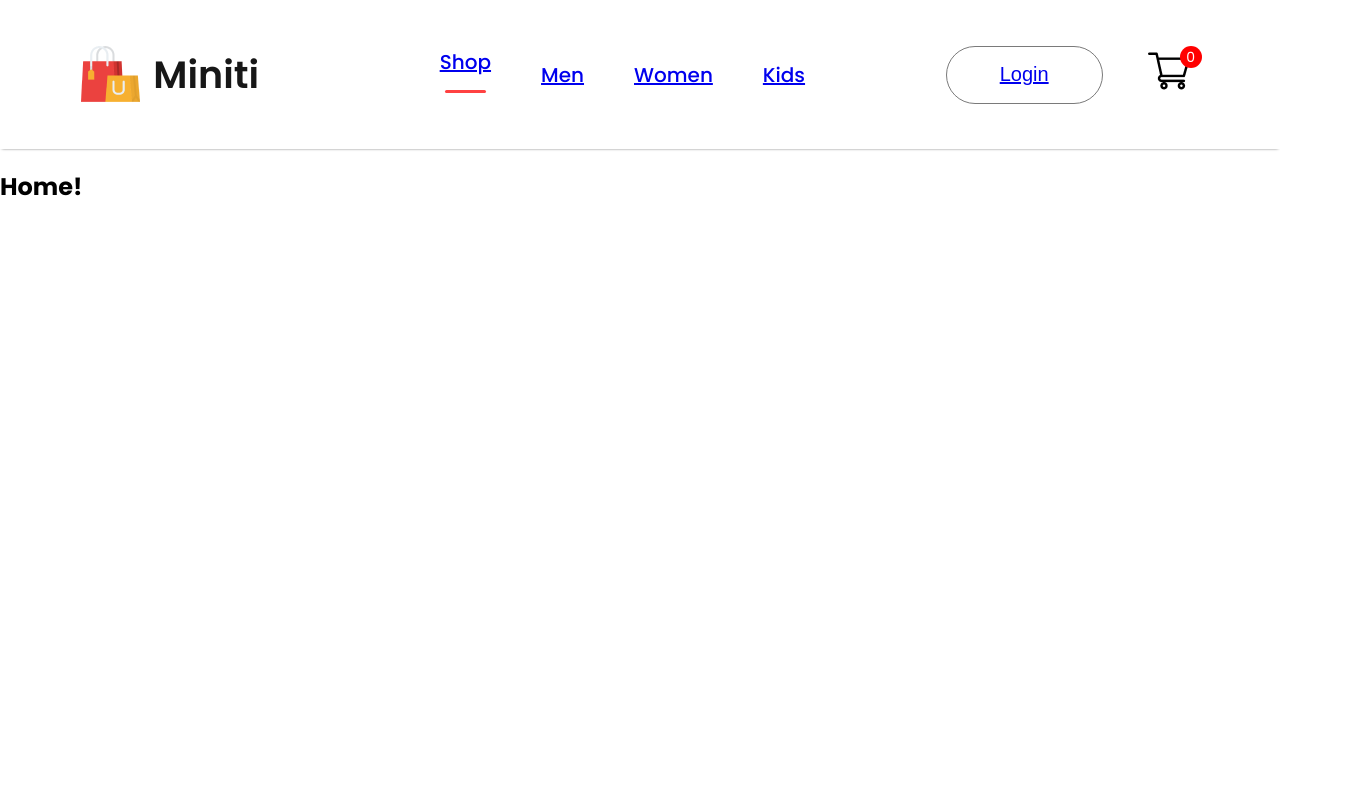
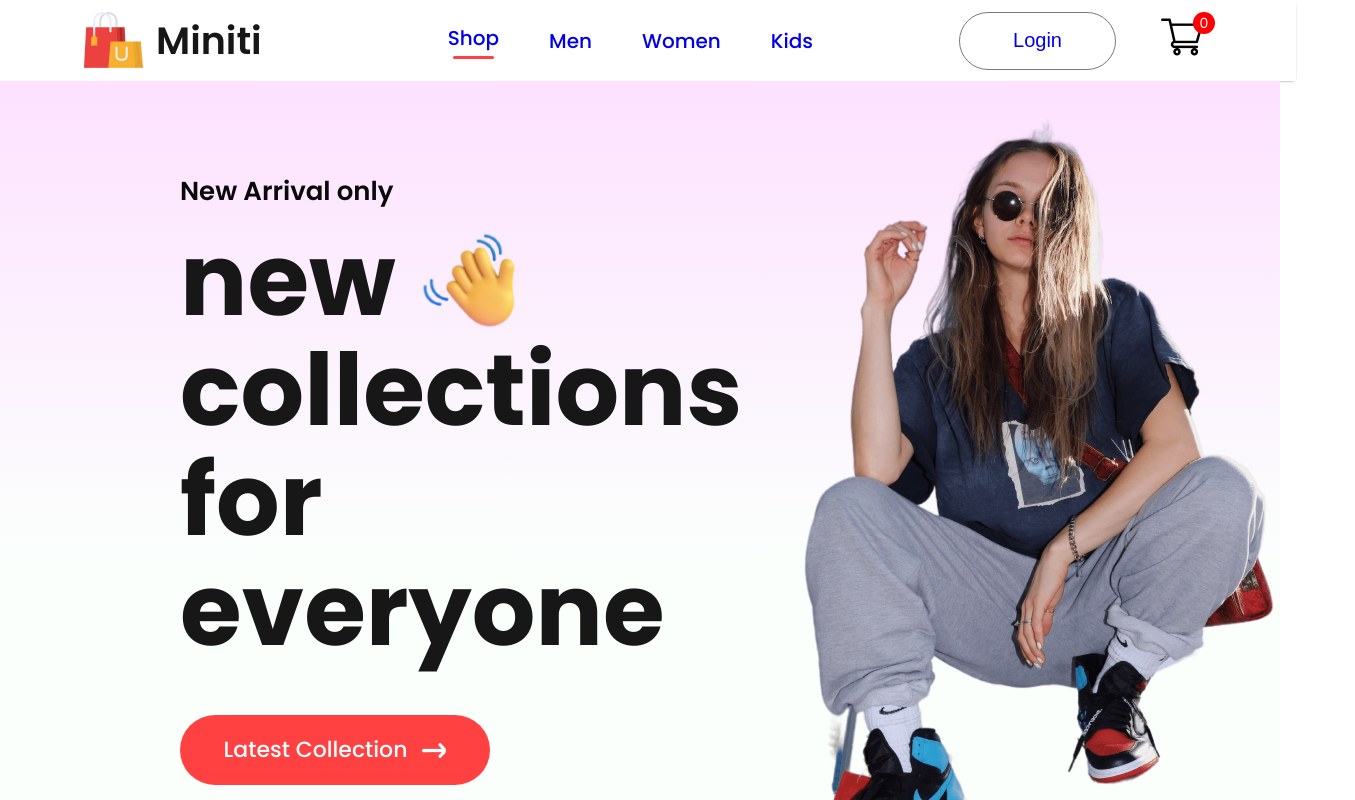
Before and after one commit to Sridhare29/miniti, a React (Create React App) app in the folder miniti/: page / in a window 1280 px wide. Shown: the top 800 px of the page, 1355 px wide, since content can reach past the window. Built offline with nearby package versions, Linux system fonts and the light colour scheme.

Commit message:
home banner

```diff
--- a/miniti/src/App.jsx
+++ b/miniti/src/App.jsx
@@ -4,7 +4,7 @@
 import Product from './pages/Product';
 import Cart from './pages/Cart';
 import Login from './pages/Login';
-import Navbar from './components/Navbar';
+import Navbar from './components/Navbar/Navbar';
 function App() {
   return (
     <BrowserRouter>
--- /dev/null
+++ b/miniti/src/components/Hero/Hero.css
@@ -0,0 +1,54 @@
+.hero{
+    height: 100vh;
+    background: linear-gradient(180deg, #fde1ff, #e1ffea22 60%);
+    display: flex;
+}
+.hero-left{
+    flex: 1;
+    display: flex;
+    flex-direction: column;
+    justify-content: center;
+    gap: 20px;
+    padding-left: 180px;
+    line-height: 1.1;
+}
+
+.hero-left h2{
+    color: #090909;
+    font-size: 26px;
+    font-weight: 600;
+}
+
+.hero-left p{
+    color: #171717;
+    font-size: 100px;
+    font-weight: 700;
+}
+.hero-hand-icon{
+    display: flex;
+    align-items: center;
+    gap: 20px;
+}
+.hero-hand-icon img{
+    width:105px;
+}
+.hero-latest-btn{
+    display: flex;
+    justify-content: center;
+    align-items: center;
+    gap: 15px;
+    width: 310px;
+    height: 70px;
+    border-radius: 75px;
+    margin-top: 30px;
+    background: #ff4141;
+    color: white;
+    font-size: 22px;
+    font-weight: 500;
+}
+
+.hero-right{
+
+    align-items: center;
+    justify-content: center;
+}
--- /dev/null
+++ b/miniti/src/components/Hero/Hero.jsx
@@ -0,0 +1,32 @@
+import React from 'react'
+import './Hero.css'
+import hand_icon from '../../assets/hand_icon.png'
+import arrow_icon from '../../assets/arrow.png'
+import hero_image from '../../assets/hero_image.png'
+
+function Hero() {
+  return (
+    <div className='hero'>
+        <div className="hero-left">
+            <h2>New Arrival only</h2>
+        <div>
+        <div className='hero-hand-icon'>
+            <p>new</p>
+            <img src={hand_icon} alt=''/>
+        </div>
+        <p>collections</p>
+        <p>for everyone</p>
+        </div>
+        <div className="hero-latest-btn">
+            <div>Latest Collection</div>
+            <img src={arrow_icon} alt=''/>
+        </div>
+        </div>
+        <div className="hero-right">
+            <img src={hero_image} alt=''/>
+        </div>
+    </div>
+  )
+}
+
+export default Hero
--- a/miniti/src/components/Navbar.jsx
+++ /dev/null
@@ -1,30 +0,0 @@
-import React, { useState } from 'react'
-import './Navbar.css'
-import logo from '../assets/logo.png'
-import cart_icon from '../assets/cart_icon.png'
-import { Link } from 'react-router-dom';
-
-function Navbar() {
-    const[menu, setMenu] = useState("shop");
-  return (
-    <div className='navbar'>
-        <div className='nav-logo'>
-            <img src={logo} alt=''/>
-            <p>Miniti</p>
-        </div>
-        <ul className="nav-menu">
-          <li onClick={()=>{setMenu("shop")}}><Link to={'/'}>Shop</Link>{menu === "shop"?<hr/>:<></>}</li>
-          <li onClick={()=>{setMenu("men")}}><Link to={'/mens'}>Men</Link>{menu === "men"?<hr/>:<></>}</li>
-          <li onClick={()=>{setMenu("women")}}><Link to={'/womens'}>Women</Link>{menu === "women"?<hr/>:<></>}</li>
-          <li onClick={()=>{setMenu("kids")}}><Link to={'/kids'}>Kids</Link>{menu === "kids"?<hr/>:<></>}</li>
-        </ul>
-        <div className="nav-cart">
-            <button><Link to={'/login'}>Login</Link></button>
-            <Link to={'/cart'}><img src={cart_icon} alt=''/></Link>
-            <div className='nav-cart-count'>0</div>
-        </div>
-    </div>
-  )
-}
-
-export default Navbar
--- a/miniti/src/components/Navbar.css
+++ b/miniti/src/components/Navbar/Navbar.css
@@ -1,5 +1,6 @@
 .navbar{
     display: flex;
+    width: 100%;
     justify-content: space-around;
     padding: 8px;
     box-shadow: 0 1px 3px -2px black;
--- /dev/null
+++ b/miniti/src/components/Navbar/Navbar.jsx
@@ -0,0 +1,30 @@
+import React, { useState } from 'react'
+import './Navbar.css'
+import logo from '../../assets/logo.png'
+import cart_icon from '../../assets/cart_icon.png'
+import { Link } from 'react-router-dom';
+
+function Navbar() {
+    const[menu, setMenu] = useState("shop");
+  return (
+    <div className='navbar'>
+        <div className='nav-logo'>
+            <img src={logo} alt=''/>
+            <p>Miniti</p>
+        </div>
+        <ul className="nav-menu">
+          <li onClick={()=>{setMenu("shop")}}><Link style={{textDecoration: 'none'}} to={'/'}>Shop</Link>{menu === "shop"?<hr/>:<></>}</li>
+          <li onClick={()=>{setMenu("men")}}><Link style={{textDecoration: 'none'}} to={'/mens'}>Men</Link>{menu === "men"?<hr/>:<></>}</li>
+          <li onClick={()=>{setMenu("women")}}><Link style={{textDecoration: 'none'}} to={'/womens'}>Women</Link>{menu === "women"?<hr/>:<></>}</li>
+          <li onClick={()=>{setMenu("kids")}}><Link style={{textDecoration: 'none'}} to={'/kids'}>Kids</Link>{menu === "kids"?<hr/>:<></>}</li>
+        </ul>
+        <div className="nav-cart">
+            <button><Link style={{textDecoration: 'none'}} to={'/login'}>Login</Link></button>
+            <Link to={'/cart'}><img src={cart_icon} alt=''/></Link>
+            <div className='nav-cart-count'>0</div>
+        </div>
+    </div>
+  )
+}
+
+export default Navbar
--- a/miniti/src/index.css
+++ b/miniti/src/index.css
@@ -1,3 +1,6 @@
+*{
+    margin: 0;
+}
 body {
   margin: 0;
   font-family: -apple-system, BlinkMacSystemFont, 'Segoe UI', 'Roboto', 'Oxygen',
--- a/miniti/src/pages/Home.jsx
+++ b/miniti/src/pages/Home.jsx
@@ -1,8 +1,10 @@
 import React from 'react'
+import Hero from '../components/Hero/Hero'
 
 function Home() {
   return (
     <div className='w-full'>
+        <Hero/>
       <h2>Home!</h2>
     </div>
   )
```
